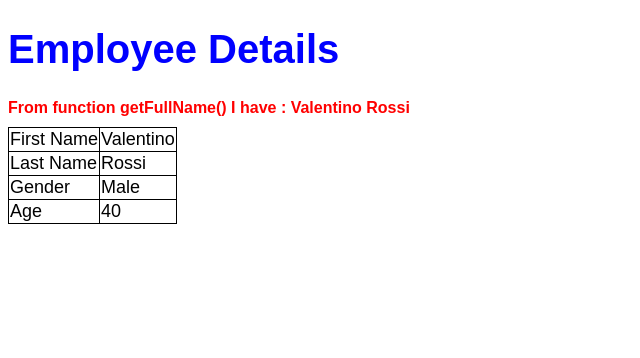
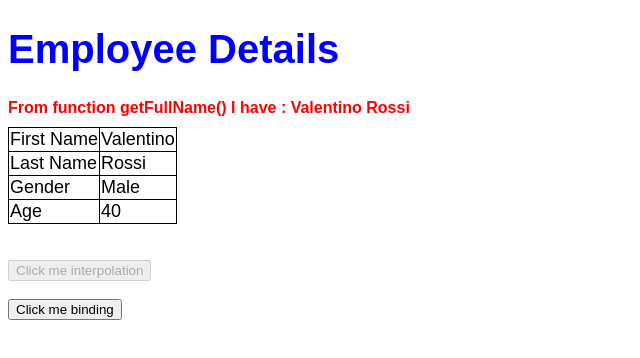
Before and after one commit to anvaplus/angularThrift, an Angular app: page / in a window 1280 px wide. Shown: the top 358 px of the page, without its empty margins (0-640 px from the left). Built offline with nearby package versions, Linux system fonts and the light colour scheme.

Commit message:
interpolation vs binding

```diff
--- a/src/app/employee/employee.component.html
+++ b/src/app/employee/employee.component.html
@@ -22,3 +22,14 @@
         <td>{{age}}</td>
     </tr>
 </table>
+
+<br><br>
+
+<!-- the button disabled value is inserted by interpolation
+    this implementation will NOT work-->
+<button disabled = {{isDisabled}}>Click me interpolation</button>
+
+<br><br>
+<!-- the button disabled value is inserted by binding to DOM proprety (Document Object Model)
+    this implementation will work-->
+<button [disabled] = 'isDisabled'>Click me binding</button>
--- a/src/app/employee/employee.component.ts
+++ b/src/app/employee/employee.component.ts
@@ -11,7 +11,9 @@ export class EmployeeComponent{
     firstName : string = 'Valentino';
     lastName : string = 'Rossi';
     gender : string= 'Male';
-    age : number = 40;
+    age = 40;
+
+    isDisabled : boolean = false;
 
     getFullName(): string{
         return this.firstName + ' ' + this.lastName;
```
